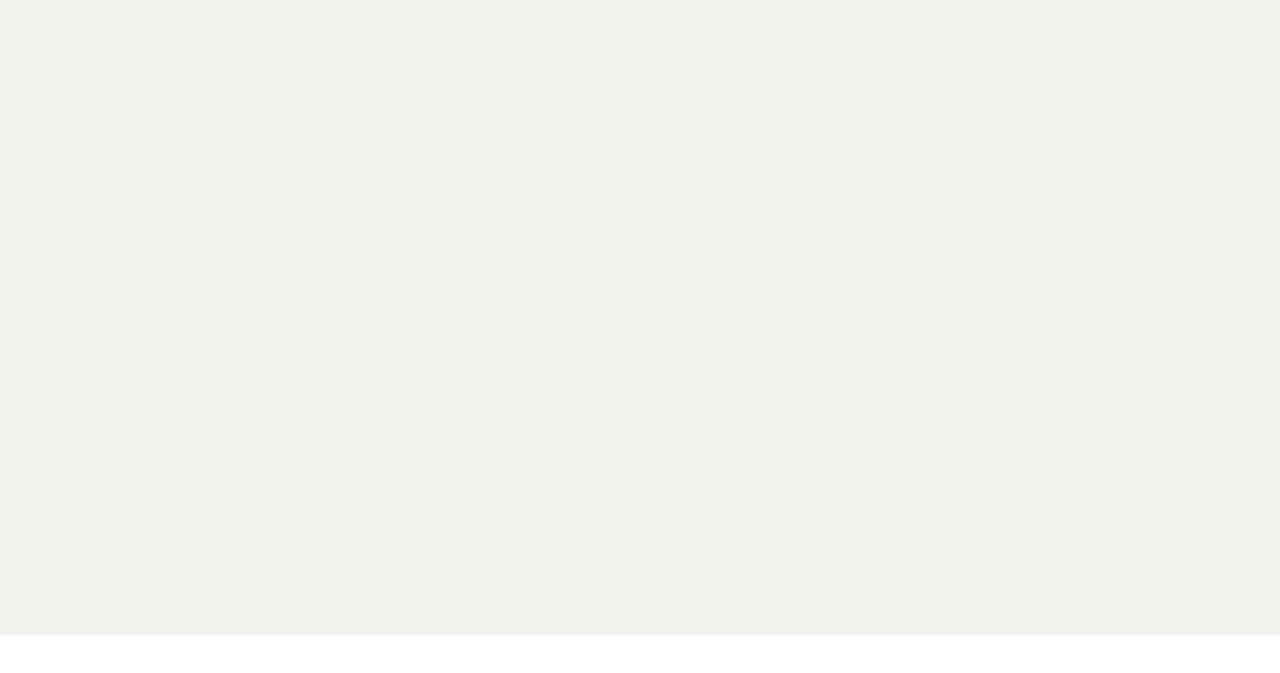
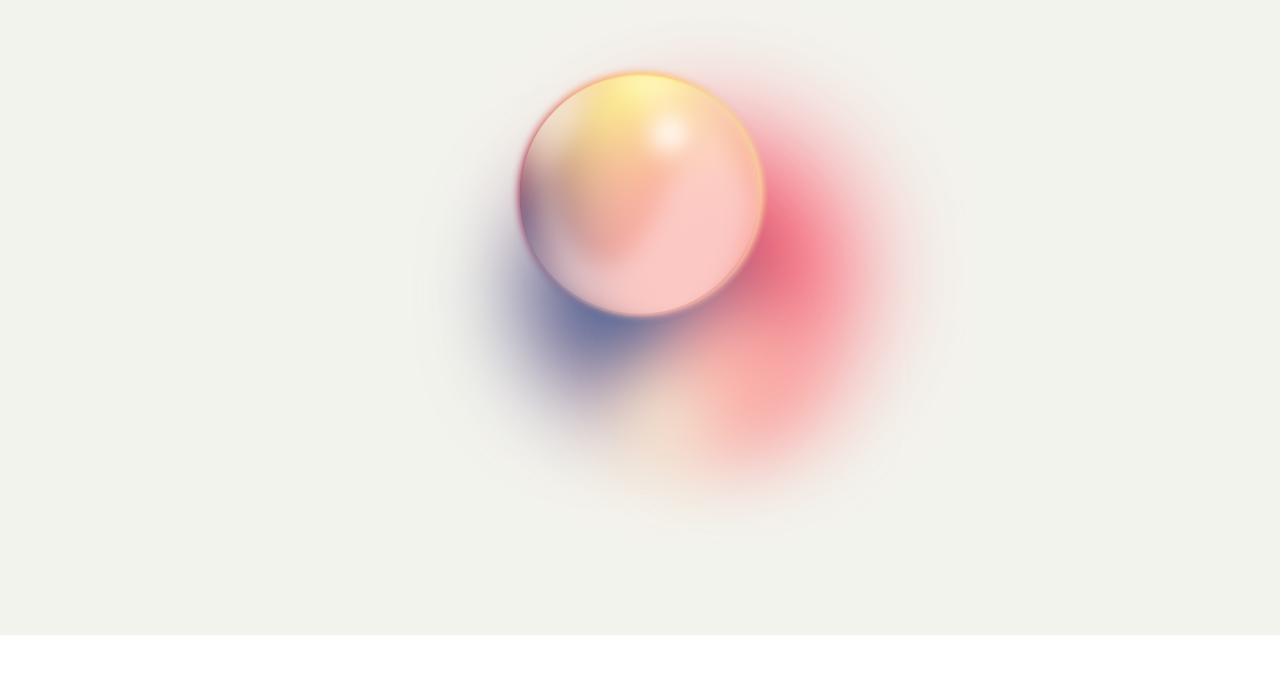
Before and after one commit to KMU-WINK/dark-chapter-web, a React (Create React App) app: page /gotoGemstone in a window 1280 px wide. Shown: the part 165-838 px from the top of the page. Before the commit the page ends 800 px from the top, so only its background shows below. Built offline with nearby package versions, Linux system fonts and the light colour scheme; a web font is replaced by a local one.

Commit message:
add gotoGemstone and GenerateGemstone

```diff
--- a/src/App.js
+++ b/src/App.js
@@ -28,6 +28,8 @@ import {
     Menu,
     GemstoneLog,
     GemstoneList,
+    GenerateGemstone,
+    gotoGemstone,
     Record_3,
     WalkThrough_1,
     MyLogPage,
@@ -71,6 +73,8 @@ function App() {
 
                     <Route path="/gemstone" component={GemstoneList}/>
                     <Route path="/gemstoneLog" component={GemstoneLog}/>
+                    <Route path="/generateGemstone" component={GenerateGemstone}/>
+                    <Route path="/gotoGemstone" component={gotoGemstone}/>
 
                 </Switch>
                 <Route path='/appLock' component={AppLock}/>
--- a/src/component/modal/ContentMenu.js
+++ b/src/component/modal/ContentMenu.js
@@ -51,8 +51,8 @@ const ContentMenu = (props) => {
 export default ContentMenu;
 
 const OpacityView = styled.div`
-  width : 360px;
-  height : 760px;
+  width : 100%;
+  height : 100vh;
   position : fixed;
   left : 0;
   right:0;
@@ -62,14 +62,14 @@ const OpacityView = styled.div`
   background : rgba(0,0,0,0.6);
 `
 const Blank = styled.div`
-  width : 360px;
+  width : 100%;
   height: 595px;
 `
 
 const Wrap = styled.div`
   background : white;
-  width: 360px;
-  height: ${props=>props.height}px;
+  width: 100%;
+  height: 100vh;
   position : fixed;
   top: ${props=>props.top}px;
   border-radius: 20px 20px 0px 0px;
@@ -80,7 +80,7 @@ const ModalBar = styled.div`
   position: absolute;
   width: 40px;
   height: 4px;
-  left: 160px;
+  left: 45%;
   top: 12px;
   background: #C4C4C4;
   border-radius: 15px;
@@ -109,9 +109,9 @@ const ContentList1 = styled.div`
 
 const ContentList2 = styled.div`
   position: absolute;
-  width: 104.83px;
+  width: 100%;
   height: 26.5px;
-  left: 25.1px;
+  left: 8%;
   top: 79.29px;
   font-family: PretendartVariable;
   font-style: normal;
--- a/src/component/modal/PopUp.js
+++ b/src/component/modal/PopUp.js
@@ -58,8 +58,8 @@ function PopUp(props) {
 export default PopUp;
 
 const OpacityView = styled.div`
-  width : 360px;
-  height : 760px;
+  width : 100%;
+  height : 100vh;
   position : fixed;
   left : 0;
   right: 0;
@@ -74,10 +74,10 @@ const PopupBox = styled.div`
     position: absolute;
     height: 124px;
     width: 230px;
+    top: 279.35px;
     border-radius: 5px;
     background: #F7F7F5;
-    left: 66px;
-    top: 279.35px;
+    margin-left: 18%;
     text-align: center;
     box-shadow: 0px 2.668604612350464px 7.116279125213623px 0px #0000001A;
 `
--- a/src/component/modal/ToastMessage.js
+++ b/src/component/modal/ToastMessage.js
@@ -20,7 +20,7 @@ const RevealToast = keyframes`
 const ToastMessage = styled.div`
     position: fixed;
     top: 550px;
-    left: 30%;
+    left: 33%;
     width: 120px;
     height: 20px;
     background: rgba(0, 0, 0, 0.4);
--- a/src/pages/GemstoneList.js
+++ b/src/pages/GemstoneList.js
@@ -21,7 +21,7 @@ const GemstoneList = () => {
                         size={85}
                         sympathyFeeling={[50,30,27,20]}
                         sympathyColor={["#fe4e62","#466598","#fdada6","#fff9d9"]}
-                        black={false}
+                                                black={false}
 
                         width={85} height={85}
                         deg={["14% 14%", "14% 86%", "86% 14%","86% 86%"]}
--- /dev/null
+++ b/src/pages/GenerateGemstone.js
@@ -0,0 +1,43 @@
+import PaletteCircle from "../component/circle/PaletteCircle";
+import styled, { keyframes } from "styled-components";
+import { useHistory } from "react-router-dom";
+
+const GenerateGemstone = () => {
+    const history = useHistory();
+
+    setTimeout(function() {
+        history.push('/gotoGemstone');
+    }, 3000);
+
+    return <Wrap>
+        <Wrap2>
+            <PaletteCircle
+                width={240} height={240}
+                deg={["14% 14%", "14% 86%", "86% 14%", "86% 86%"]}
+                color={["#FF2036FF","#FFF890FF","#366197FF","#faaba4"]}
+                feeling={[28,14,21,7]}
+            />
+        </Wrap2>
+    </Wrap>
+}
+
+export default GenerateGemstone;
+
+const FadeOut = keyframes`
+    0% { opacity: 1; }
+    50% { opacity: 0.5; }
+    100% { opacity: 0; }
+`
+
+const Wrap = styled.div`
+  height: 100vh;
+  width: 100%;
+  background: #2C2C38;
+  animation: ${FadeOut} 3s infinite;
+`
+
+const Wrap2 = styled.div`
+  display : flex;
+  justify-content: center;
+  padding-top: 240px;
+`
--- /dev/null
+++ b/src/pages/gotoGemstone.js
@@ -0,0 +1,29 @@
+import styled from "styled-components";
+import GemstoneCircle from "../component/circle/GemstoneCircle";
+import React from "react";
+
+const GotoGemstone = () => {
+    return <Wrap>
+        <GemstoneCircle
+            size={240}
+            sympathyFeeling={[50,30,27,20]}
+            sympathyColor={["#fe4e62","#466598","#fdada6","#fff9d9"]}
+            black={false}
+
+            width={240} height={240}
+            deg={["14% 14%", "14% 86%", "86% 14%","86% 86%"]}
+            paletteColor={["#FF2036FF","#366197FF","#FFF890FF","#faaba4"]}
+            paletteFeeling={[40,10,30,20]}
+        />
+    </Wrap>
+}
+
+export default GotoGemstone;
+
+const Wrap = styled.div`
+  height: 100vh;
+  width: 100%;
+  display : flex;
+  justify-content: center;
+  padding-top: 240px;
+`
--- a/src/pages/index.js
+++ b/src/pages/index.js
@@ -23,3 +23,5 @@ export { default as GemstoneLog} from "./GemstoneLog";
 export { default as Record_3} from "./Record_3";
 export { default as WalkThrough_1} from "./WalkThrough_1";
 export { default as MyLogPage} from "./MyLogList";
+export { default as gotoGemstone} from "./gotoGemstone";
+export { default as GenerateGemstone } from "./GenerateGemstone";
```
